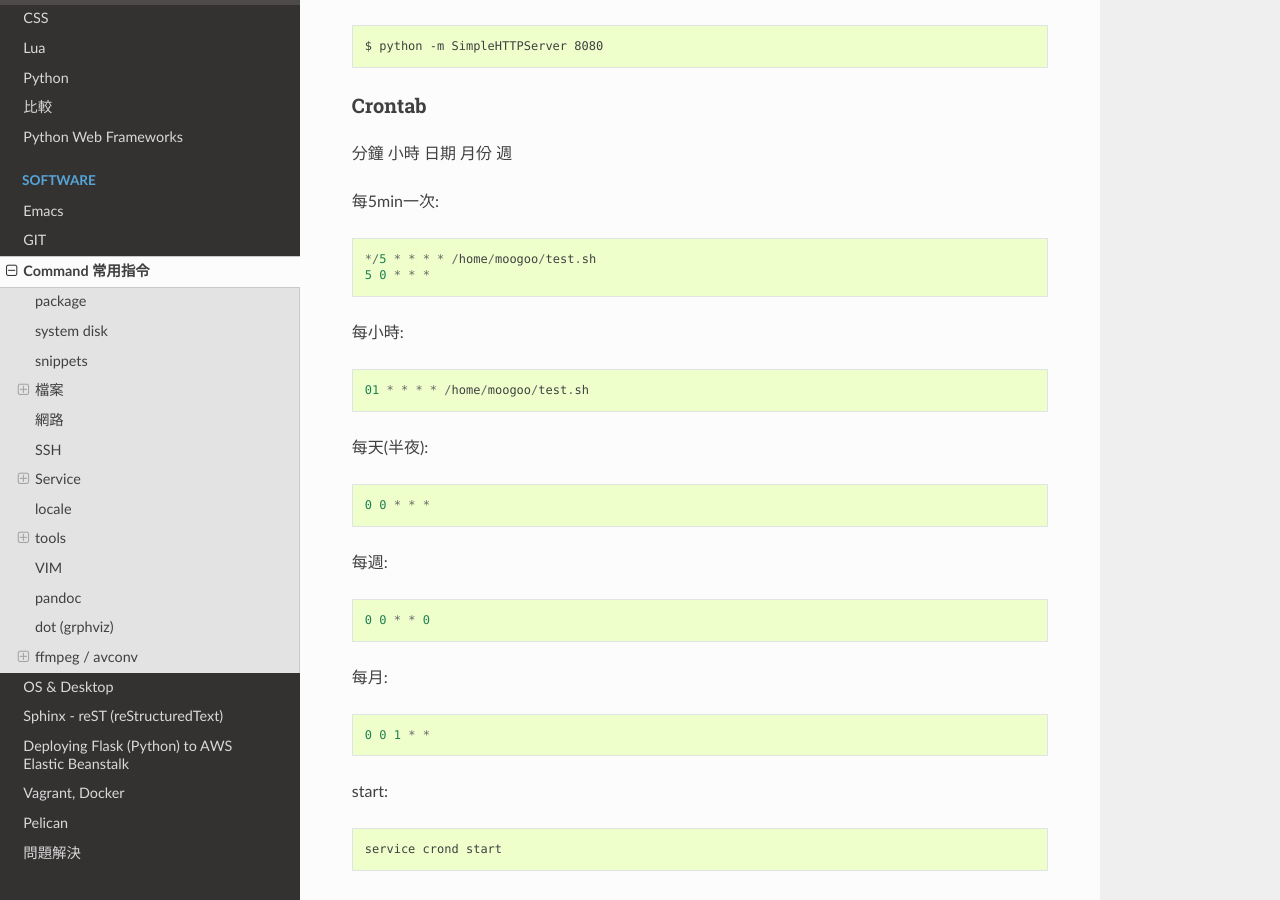
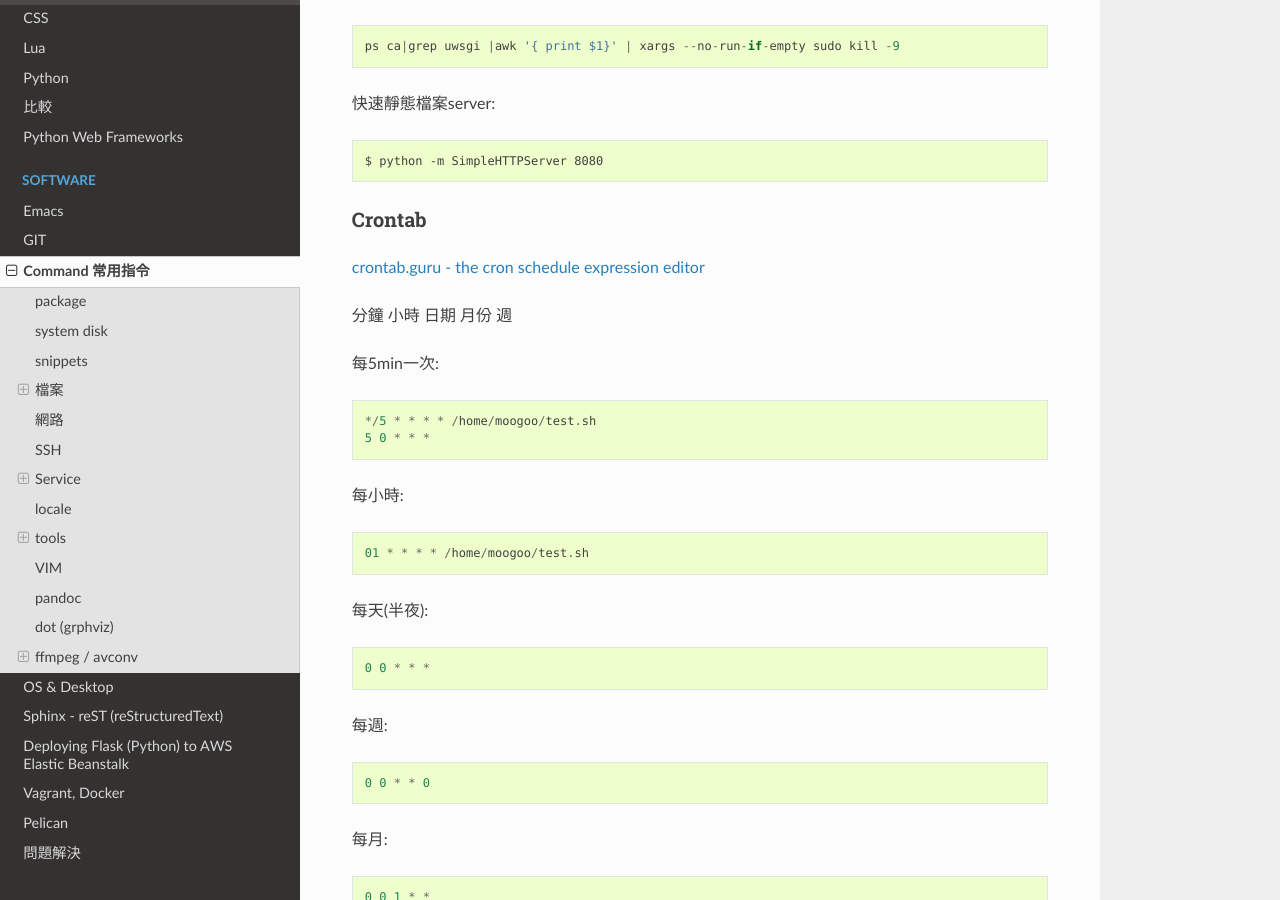
Before and after one commit to moogoo78/comp.suhen.org, a Sphinx documentation site: the page built from docs/source/command_line.rst, in a window 1280 px wide and 900 px high, scrolled down 5562 px. Built offline with Sphinx 7.4.7 and the Read the Docs theme 2.0.0, drawn with Linux system fonts in a browser that asks for light colours; some of the changed lines change nothing that is shown; some of the changed text lies outside the part shown.

Commit message:
edited source; git push

```diff
--- a/docs/source/command_line.rst
+++ b/docs/source/command_line.rst
@@ -121,7 +121,9 @@
 
   du -h | grep -v '[a-z]/.'
 
+列出各目錄大小(不顯示子目錄)::
 
+  du -h --max-depth=1
 
 coding convert::
 
@@ -267,6 +269,9 @@
 
 Crontab
 ~~~~~~~~~~~~
+
+`crontab.guru - the cron schedule expression editor <http://crontab.guru/>`__
+
 分鐘 小時 日期 月份 週
 
 每5min一次::
```
